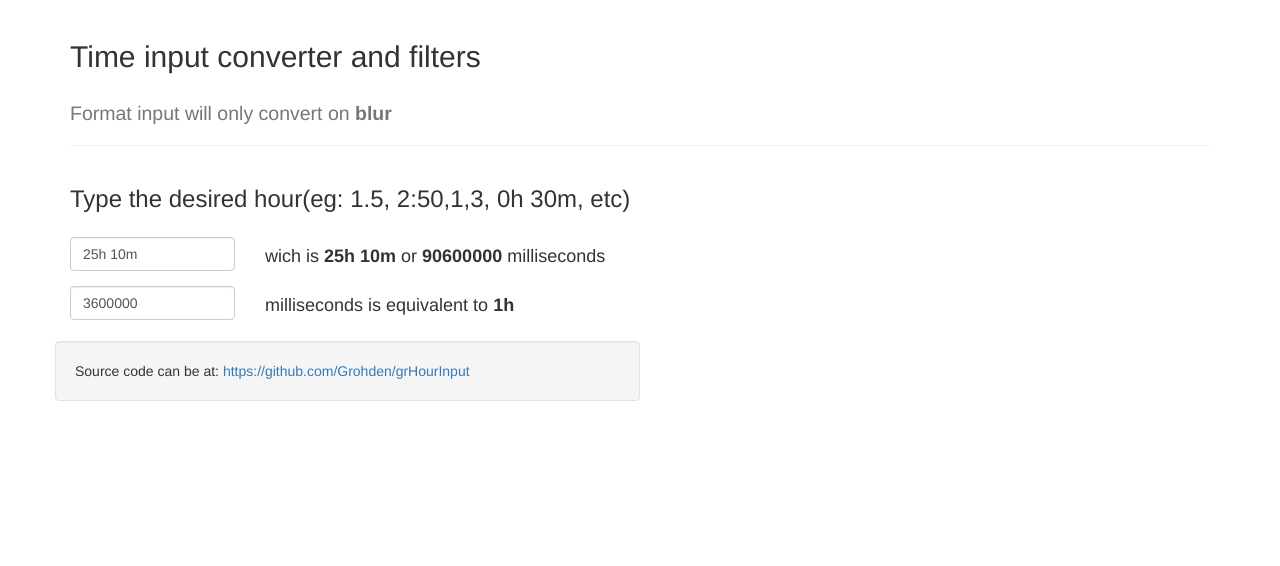
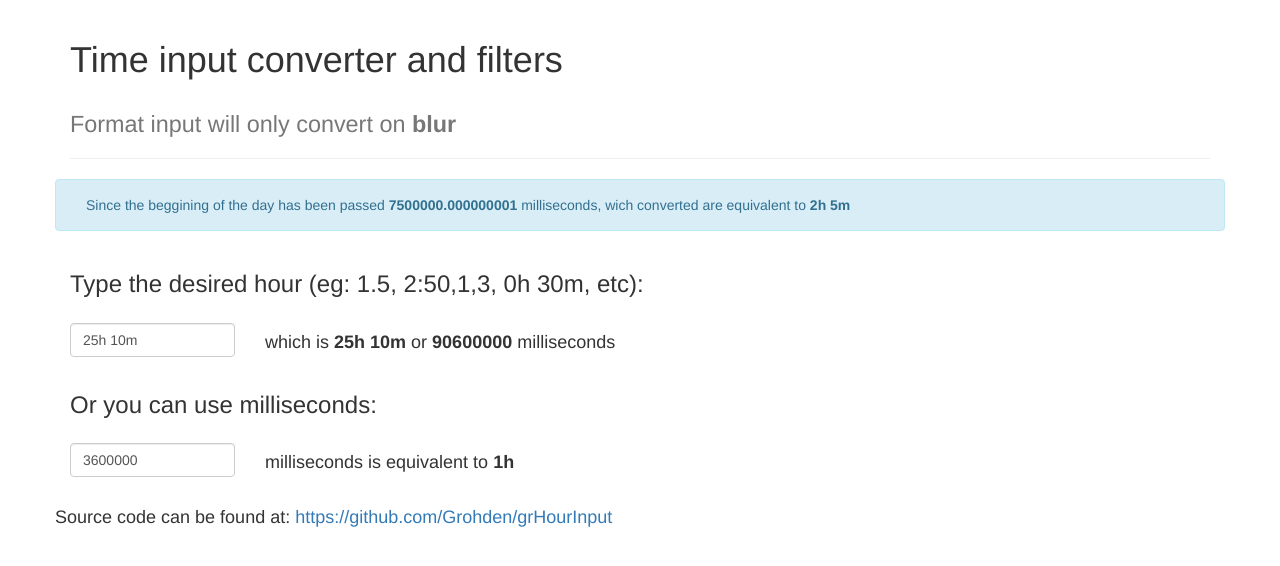
Before and after one commit to Grohden/grHourInput, a website: page demo/doggos/index.pug in a window 1280 px wide. Drawn offline with nearby package versions, Linux system fonts and the light colour scheme; files that its build step writes are made by us from their sources; files whose address does not match are found by name.

Commit message:
Changes to show current time and reorder on infos

```diff
--- a/demo/app/app.js
+++ b/demo/app/app.js
@@ -5,8 +5,19 @@
     'use strict';
     /*global angular*/
     angular.module('Demo', ['GRHI'])
-        .controller('demoController',function ($scope) {
+        .controller('demoController',function ($scope, $interval) {
             $scope.milliSeconds = 3600000;
             $scope.hourString = "25h 10m";
+
+            function updateCurrentDayMillis() {
+                console.debug('updating');
+                var date = new Date();
+                $scope.currentDayMillis = (date.getHours()+(date.getMinutes()/60))*60*60*1000;
+            }
+
+            //Make first update happen
+            updateCurrentDayMillis();
+
+            $interval(updateCurrentDayMillis,5000);
         });
 }());
--- a/demo/doggos/index.pug
+++ b/demo/doggos/index.pug
@@ -11,26 +11,39 @@ block html
 
       +importBootStrap
 
+      +importAngular
+      script(type="text/javascript" src="../build/grHourInput.min.js")
+      script(type="text/javascript" src="./app/app.js")
+
     body(data-ng-app="Demo" data-ng-controller="demoController")
       div.container
         div.page-header
-          h2 Time input converter and filters
-          h2
+          h1 Time input converter and filters
+          h1
             small Format input will only convert on
               strong  blur
+        div.row.alert.alert-info
+          div.col-md-12.col-xs-2
+              | Since the beggining of the day has been passed
+              strong  {{currentDayMillis}}
+              |  milliseconds, wich converted are equivalent to
+              strong  {{ currentDayMillis | floatToHourFormat :{expected: 'milliseconds', minString: 'the beginning of the day'} }}
         div.row
           div.col-md-12.col-xs-12.form-group
-            h3 Type the desired hour(eg: 1.5, 2:50,1,3, 0h 30m, etc)
+            h3 Type the desired hour (eg: 1.5, 2:50,1,3, 0h 30m, etc):
         div.row
           div.col-md-2.col-xs-4.form-group
             gr-hour-input.form-control(ng-model="hourString")
           div.col-md-10.col-xs-8
             h4
-              | wich is
+              | which is
               strong  {{ hourString }}
               |  or
               strong  {{ hourString | formatToMillis }}
               |  milliseconds
+        div.row
+          div.col-md-12.col-xs-12.form-group
+            h3 Or you can use milliseconds:
         div.row
           div.col-md-2.col-xs-4.form-group
             input.form-control(data-ng-model="milliSeconds" type="number" step=10000)
@@ -38,8 +51,6 @@ block html
             h4 milliseconds is equivalent to
               strong  {{ milliSeconds | floatToHourFormat :{expected: 'milliseconds', minString: 'custom string for zero'} }}
         div.row
-          div.well.col-md-6.col-xs-10 Source code can be at:
+          h4
+            | Source code can be found at:
             a(href="https://github.com/Grohden/grHourInput")   https://github.com/Grohden/grHourInput
-    +importAngular
-    script(type="text/javascript" src="../build/grHourInput.min.js")
-    script(type="text/javascript" src="./app/app.js")
```
Also changed, not shown: demo/index.html.
